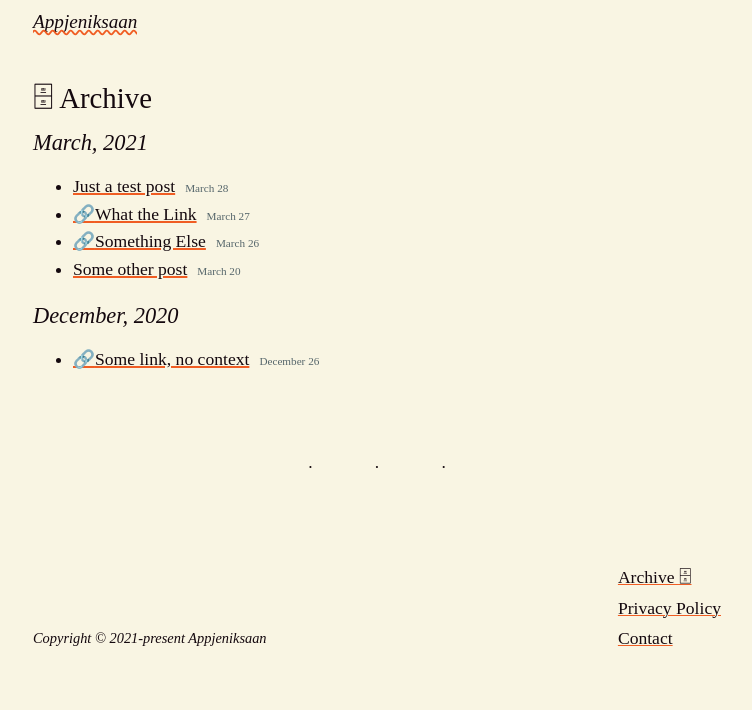
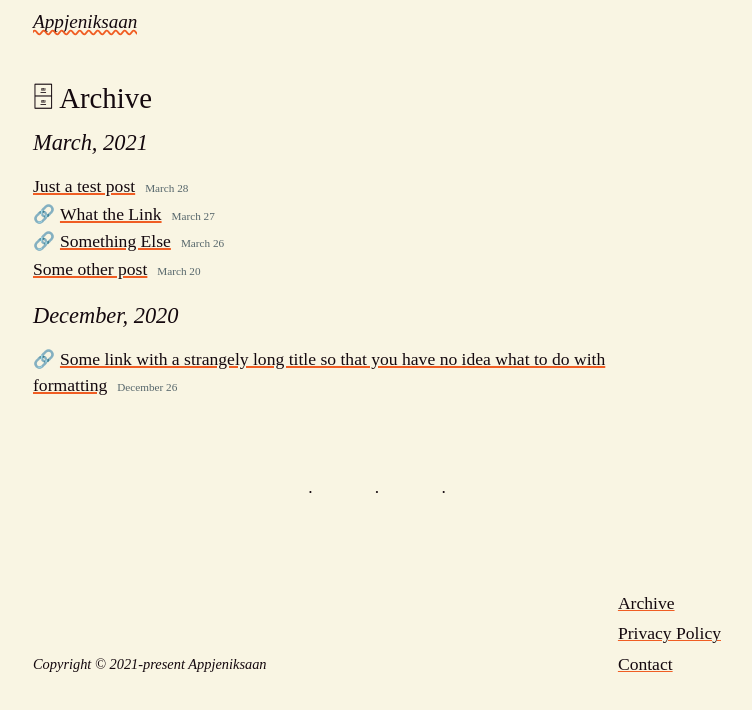
Before and after one commit to bdevos/appjeniksaan-site, a Next.js app: page /archive in a window 1280 px wide. Shown: the top 710 px of the page, without its empty margins (263-1015 px from the left). Built offline with nearby package versions, Linux system fonts and the light colour scheme.

Commit message:
Some styling tweaks for the Archive

```diff
--- a/components/ArticleLink.module.css
+++ b/components/ArticleLink.module.css
@@ -3,3 +3,8 @@
   font-size: 0.7rem;
   color: var(--cadet);
 }
+
+.link {
+  text-decoration: none;
+  margin-right: 5px;
+}
--- a/components/ArticleLink.tsx
+++ b/components/ArticleLink.tsx
@@ -17,7 +17,9 @@ type PostLinkProps = {
 
 const LinkedLink = ({ article }: LinkedLinkProps) => (
   <>
-    <a href={article.href}>🔗</a>
+    <a className={styles.link} href={article.href}>
+      🔗
+    </a>
     <Link href={`/linked/${article.slug.join('/')}`}>{article.title}</Link>
     <span className={styles.date}>{format(parseISO(article.date), 'LLLL d')}</span>
   </>
--- a/components/Emoji.tsx
+++ /dev/null
@@ -1,12 +0,0 @@
-type Props = {
-  emoji: string
-  label: string
-}
-
-export default function Emoji({ emoji, label }: Props) {
-  return (
-    <span role="img" aria-label={label}>
-      {emoji}
-    </span>
-  )
-}
--- a/components/Footer.tsx
+++ b/components/Footer.tsx
@@ -1,6 +1,5 @@
 import Link from 'next/link'
 import styles from './Footer.module.css'
-import Emoji from './Emoji'
 
 export default function Footer() {
   return (
@@ -9,9 +8,7 @@ export default function Footer() {
         <ul className={styles.list}>
           <li>
             <Link href="/archive">
-              <a>
-                Archive <Emoji emoji="🗄" label="Archive" />
-              </a>
+              <a>Archive</a>
             </Link>
           </li>
           <li>
--- a/components/Post.module.css
+++ b/components/Post.module.css
@@ -1,5 +1,6 @@
 .title {
   margin-bottom: 5px;
+  line-height: 1.1;
 }
 
 .emoji {
--- a/content/linked/2020-12-26-christmas.md
+++ b/content/linked/2020-12-26-christmas.md
@@ -1,5 +1,5 @@
 ---
-title: Some link, no context
+title: Some link with a strangely long title so that you have no idea what to do with formatting
 href: https://youtu.be/dQw4w9WgXcQ
 date: 2020-12-26 13:04
 ---
--- a/pages/archive.tsx
+++ b/pages/archive.tsx
@@ -1,9 +1,9 @@
 import Head from 'next/head'
 import { GetStaticProps } from 'next'
 import { ArticlesPerMonth, getArticlesPerMonth } from '../lib/articles'
-import Emoji from '../components/Emoji'
 import MonthHeader from '../components/MonthHeader'
 import ArticleLink from '../components/ArticleLink'
+import styles from '../styles/Archive.module.css'
 
 type Props = {
   articlesPerMonth: ArticlesPerMonth
@@ -16,15 +16,13 @@ export default function Linked({ articlesPerMonth }: Props) {
         <title>Archive ― Appjeniksaan</title>
       </Head>
 
-      <h1>
-        <Emoji emoji="🗄" label="Archive" /> Archive
-      </h1>
+      <h1>🗄 Archive</h1>
 
       {Object.keys(articlesPerMonth).map((id) => (
         <div key={id}>
           <MonthHeader id={id} />
 
-          <ul>
+          <ul className={styles.archive}>
             {articlesPerMonth[id].map((article) => (
               <ArticleLink key={article.slug.join('-')} article={article} />
             ))}
--- /dev/null
+++ b/styles/Archive.module.css
@@ -0,0 +1,5 @@
+.archive {
+  list-style: none;
+  margin: 0;
+  padding: 0;
+}
--- a/styles/Linked.module.css
+++ b/styles/Linked.module.css
@@ -8,3 +8,9 @@
   font-style: italic;
   text-decoration: none;
 }
+
+.archive {
+  list-style: none;
+  margin: 0;
+  padding: 0;
+}
```
